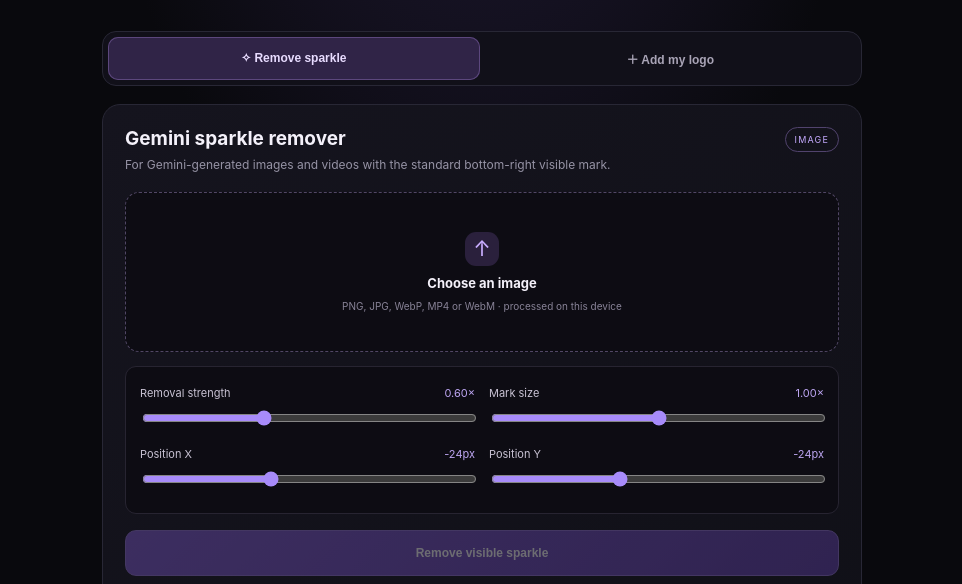
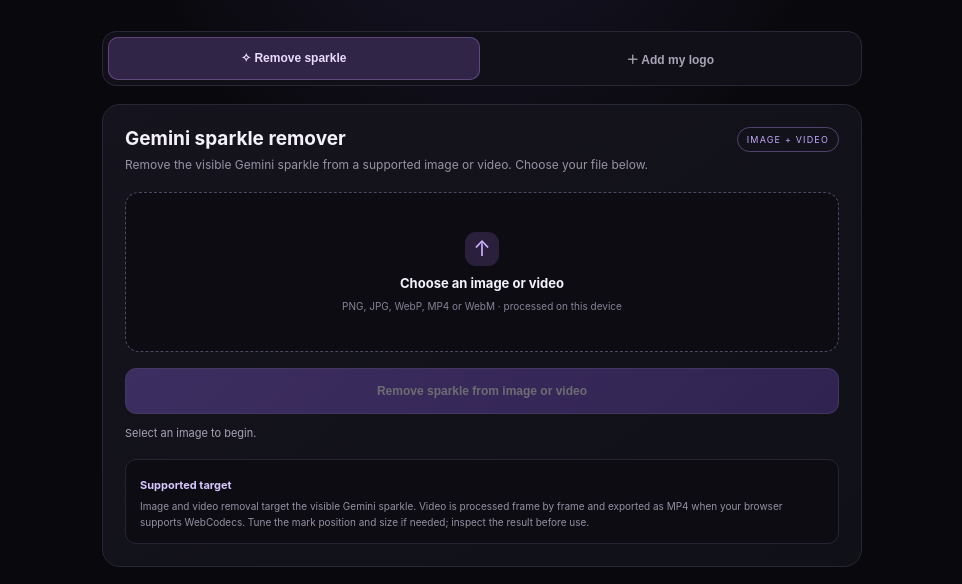
Before and after one commit to chetturukhaleel/brand-watermark-studio, a plain HTML site: page index.html in a window 1280 px wide. Shown: the part 359-943 px from the top of the page, without its empty margins (158-1120 px from the left). Drawn offline with Linux system fonts and the light colour scheme.

Commit message:
Fix video removal UI and duplicate tuner controls

```diff
--- a/app.js
+++ b/app.js
@@ -6,7 +6,7 @@ function geom(w,h){const large=w>1024&&h>1024,s=large?96:48,margin=large?64:32;r
 function removePixels(imageData,mask,box){const data=imageData.data,width=imageData.width;for(let y=0;y<box.h;y++)for(let x=0;x<box.w;x++){const a=mask[y*box.w+x];if(a<.002)continue;const idx=((box.y+y)*width+box.x+x)*4,alpha=Math.min(a,.99);for(let c=0;c<3;c++)data[idx+c]=clamp(Math.round((data[idx+c]-alpha*255)/(1-alpha)),0,255)}return imageData}
 let removeKind='image',removePreviewUrl=null;['videoGain','videoSize','videoX','videoY'].forEach(id=>$(id).addEventListener('input',()=>{const out={videoGain:'gainOut',videoSize:'sizeScaleOut',videoX:'xOut',videoY:'yOut'}[id];const suffix=id==='videoX'||id==='videoY'?'px':'×';$(out).textContent=(id==='videoGain'||id==='videoSize'?Number($(id).value).toFixed(2):$(id).value)+suffix}));
 ['videoGain','videoSize','videoX','videoY'].forEach(id=>$(id).addEventListener('input',()=>{$(id==='videoGain'?'gainOut':id==='videoSize'?'videoSizeOut':id==='videoX'?'videoXOut':'videoYOut').textContent=id==='videoGain'?Number($(id).value).toFixed(2)+'×':id==='videoSize'?Number($(id).value).toFixed(2)+'×':$(id).value+'px'}));
-$('removeFile').addEventListener('change',e=>{const f=e.target.files[0];if(!f)return;cleanFile=f;removeKind=f.type.startsWith('video/')?'video':'image';$('videoControls').classList.toggle('hidden',removeKind!=='video');if(removePreviewUrl)URL.revokeObjectURL(removePreviewUrl);removePreviewUrl=URL.createObjectURL(f);$('removePreview').classList.remove('hidden');$('beforeImageWrap').classList.toggle('hidden',removeKind==='video');$('afterImageWrap').classList.toggle('hidden',removeKind==='video');$('beforeVideoWrap').classList.toggle('hidden',removeKind!=='video');$('afterVideoWrap').classList.add('hidden');if(removeKind==='video'){$('beforeVideo').src=removePreviewUrl;$('beforeVideo').load();$('afterVideo').removeAttribute('src')}else{$('beforeImg').src=removePreviewUrl;$('afterImg').removeAttribute('src')}$('removeBtn').textContent=removeKind==='video'?'Remove sparkle from video':'Remove visible sparkle';$('removeBtn').disabled=false;$('downloadClean').classList.add('hidden');$('removeStatus').textContent=(removeKind==='video'?'Video':'Image')+' ready. Tap Remove visible sparkle.'});
+$('removeFile').addEventListener('change',e=>{const f=e.target.files[0];if(!f)return;cleanFile=f;removeKind=f.type.startsWith('video/')?'video':'image';$('videoControls').classList.toggle('hidden',removeKind!=='video');if(removePreviewUrl)URL.revokeObjectURL(removePreviewUrl);removePreviewUrl=URL.createObjectURL(f);$('removePreview').classList.remove('hidden');$('beforeImageWrap').classList.toggle('hidden',removeKind==='video');$('afterImageWrap').classList.toggle('hidden',removeKind==='video');$('beforeVideoWrap').classList.toggle('hidden',removeKind!=='video');$('afterVideoWrap').classList.add('hidden');if(removeKind==='video'){$('removeUploadTitle').textContent='Video selected — ready to clean';$('beforeVideo').src=removePreviewUrl;$('beforeVideo').load();$('afterVideo').removeAttribute('src')}else{$('removeUploadTitle').textContent='Image selected — ready to clean';$('beforeImg').src=removePreviewUrl;$('afterImg').removeAttribute('src')}$('removeBtn').textContent=removeKind==='video'?'Remove sparkle from video':'Remove sparkle from image';$('removeBtn').disabled=false;$('downloadClean').classList.add('hidden');$('removeStatus').textContent=(removeKind==='video'?'Video':'Image')+' ready. Tap Remove visible sparkle.'});
 $('removeBtn').addEventListener('click',async()=>{if(!cleanFile)return;const btn=$('removeBtn');btn.disabled=true;$('removeStatus').textContent='Processing locally…';try{if(removeKind==='video'){await removeVideoWatermark(cleanFile);return}const im=await loadImg(URL.createObjectURL(cleanFile));const c=document.createElement('canvas');c.width=im.naturalWidth;c.height=im.naturalHeight;const x=c.getContext('2d',{willReadFrequently:true});x.drawImage(im,0,0);const b=geom(c.width,c.height);if(b.x<0||b.y<0)throw Error('Image dimensions are too small for this watermark preset.');const mask=await getMask(b.w);const pixels=x.getImageData(0,0,c.width,c.height);removePixels(pixels,mask,b);x.putImageData(pixels,0,0);const blob=await new Promise(r=>c.toBlob(r,'image/png'));if(!blob)throw Error('Could not create output image.');const url=URL.createObjectURL(blob);$('afterImg').src=url;$('downloadClean').href=url;$('downloadClean').download='clean-image.png';$('downloadClean').classList.remove('hidden');$('removeStatus').textContent='Done. Review the result before saving; this preset targets the standard bottom-right Gemini mark.'}catch(err){$('removeStatus').textContent='Could not process: '+err.message}finally{btn.disabled=false}});
 let videoEnginePromise=null;
 async function removeVideoWatermark(file){
--- a/index.html
+++ b/index.html
@@ -2,16 +2,16 @@
 <header class="top"><a class="brand" href="#"><span class="mark">✦</span><span>BRAND<span class="muted"> STUDIO</span><small>WATERMARK WORKSPACE</small></span></a><span class="local"><i></i> LOCAL PROCESSING</span></header>
 <main><section class="hero"><p class="eyebrow">YOUR MEDIA. YOUR BRAND.</p><h1>Make every frame<br><em>yours.</em></h1><p class="sub">Remove the visible Gemini sparkle from supported images, or add your own logo to images and videos. Files stay on this device.</p></section>
 <nav class="tabs"><button class="tab active" data-tab="remove">✧ Remove sparkle</button><button class="tab" data-tab="brand">＋ Add my logo</button></nav>
-<section id="remove" class="panel active"><div class="panelhead"><div><h2>Gemini sparkle remover</h2><p>For Gemini-generated images and videos with the standard bottom-right visible mark.</p></div><span class="pill">IMAGE</span></div>
-<label class="drop"><input id="removeFile" type="file" accept="image/png,image/jpeg,image/webp,video/mp4,video/webm,video/quicktime"><span class="upload">↑</span><b>Choose an image</b><small>PNG, JPG, WebP, MP4 or WebM · processed on this device</small></label>
+<section id="remove" class="panel active"><div class="panelhead"><div><h2>Gemini sparkle remover</h2><p>Remove the visible Gemini sparkle from a supported image or video. Choose your file below.</p></div><span class="pill">IMAGE + VIDEO</span></div>
+<label class="drop"><input id="removeFile" type="file" accept="image/png,image/jpeg,image/webp,video/mp4,video/webm,video/quicktime"><span class="upload">↑</span><b id="removeUploadTitle">Choose an image or video</b><small>PNG, JPG, WebP, MP4 or WebM · processed on this device</small></label>
 <div id="videoControls" class="controls hidden"><p class="field"><span>Video cleanup tuning</span></p>
 <label class="field"><span>Strength <output id="gainOut">0.60×</output></span><input id="videoGain" type="range" min="0.1" max="3" step="0.05" value="0.6"></label>
 <label class="field"><span>Watermark size <output id="videoSizeOut">1.00×</output></span><input id="videoSize" type="range" min="0.2" max="2" step="0.05" value="1"></label>
 <label class="field"><span>Position X <output id="videoXOut">-24px</output></span><input id="videoX" type="range" min="-150" max="150" step="1" value="-24"></label>
 <label class="field"><span>Position Y <output id="videoYOut">-24px</output></span><input id="videoY" type="range" min="-150" max="150" step="1" value="-24"></label></div>
 <div id="removePreview" class="preview hidden"><div class="previewimg" id="beforeImageWrap"><img id="beforeImg" alt="Original"><span>ORIGINAL</span></div><div class="previewimg" id="afterImageWrap"><img id="afterImg" alt="Processed"><span>RESULT</span></div><div class="previewimg hidden" id="beforeVideoWrap"><video id="beforeVideo" controls playsinline></video><span>ORIGINAL VIDEO</span></div><div class="previewimg hidden" id="afterVideoWrap"><video id="afterVideo" controls playsinline></video><span>PROCESSED VIDEO</span></div></div>
-<div class="controls video-tuner"><label class="field"><span>Removal strength <output id="gainOut">0.60×</output></span><input id="videoGain" type="range" min="0.1" max="1.5" step="0.05" value="0.6"></label><label class="field"><span>Mark size <output id="sizeScaleOut">1.00×</output></span><input id="videoSize" type="range" min="0.5" max="1.5" step="0.05" value="1"></label><label class="field"><span>Position X <output id="xOut">-24px</output></span><input id="videoX" type="range" min="-100" max="100" step="1" value="-24"></label><label class="field"><span>Position Y <output id="yOut">-24px</output></span><input id="videoY" type="range" min="-100" max="100" step="1" value="-24"></label></div><div class="actions"><button id="removeBtn" class="primary" disabled>Remove visible sparkle</button><a id="downloadClean" class="secondary hidden" download="clean-image.png">↓ Save result</a></div><p id="removeStatus" class="status" aria-live="polite">Select an image to begin.</p>
-<div class="note"><b>Supported target</b><p>Uses the published Gemini sparkle reference mask and reverse-alpha blend on each video frame. Results depend on matching mark size and placement; video is decoded and re-encoded locally as MP4 with WebCodecs where supported. Inspect the output before use.</p></div></section>
+<div class="actions"><button id="removeBtn" class="primary" disabled>Remove sparkle from image or video</button><a id="downloadClean" class="secondary hidden" download="clean-image.png">↓ Save result</a></div><p id="removeStatus" class="status" aria-live="polite">Select an image to begin.</p>
+<div class="note"><b>Supported target</b><p>Image and video removal target the visible Gemini sparkle. Video is processed frame by frame and exported as MP4 when your browser supports WebCodecs. Tune the mark position and size if needed; inspect the result before use.</p></div></section>
 <section id="brand" class="panel"><div class="panelhead"><div><h2>Your brand on every frame</h2><p>Add a transparent logo to an image or video.</p></div><span class="pill">IMAGE + VIDEO</span></div>
 <label class="drop compact"><input id="mediaFile" type="file" accept="image/*,video/mp4,video/webm,video/quicktime"><span class="upload">↑</span><b>Choose image or video</b><small>PNG, JPG, WebP, MP4 or WebM</small></label>
 <label class="field"><span>Brand logo (transparent PNG recommended)</span><input id="logoFile" type="file" accept="image/png,image/webp,image/svg+xml"></label>
@@ -22,4 +22,4 @@
 <label class="field"><span>Edge padding <output id="paddingOut">4%</output></span><input id="logoPadding" type="range" min="1" max="12" value="4"></label></div>
 <div class="actions"><button id="exportBrand" class="primary" disabled>Export branded media</button><a id="downloadBrand" class="secondary hidden">↓ Save result</a></div><p id="brandStatus" class="status" aria-live="polite">Choose media and a logo to preview.</p>
 <div class="note"><b>Video export</b><p>Video is rendered in real time in your browser and saved as WebM where supported. Keep this page open until export completes. Audio is included when the browser supports it.</p></div></section>
-<footer><span>BRAND WATERMARK STUDIO</span><span>NO UPLOADS · NO API KEYS</span></footer></main><script type="importmap">{"imports":{"mediabunny":"https://esm.sh/mediabunny@1.49.0"}}</script><script src="app.js"></script></body></html>
+<footer><span>BRAND WATERMARK STUDIO</span><span>NO UPLOADS · NO API KEYS</span></footer></main><script type="importmap">{"imports":{"mediabunny":"https://esm.sh/mediabunny@1.49.0"}}</script><script type="module" src="app.js"></script></body></html>
```
